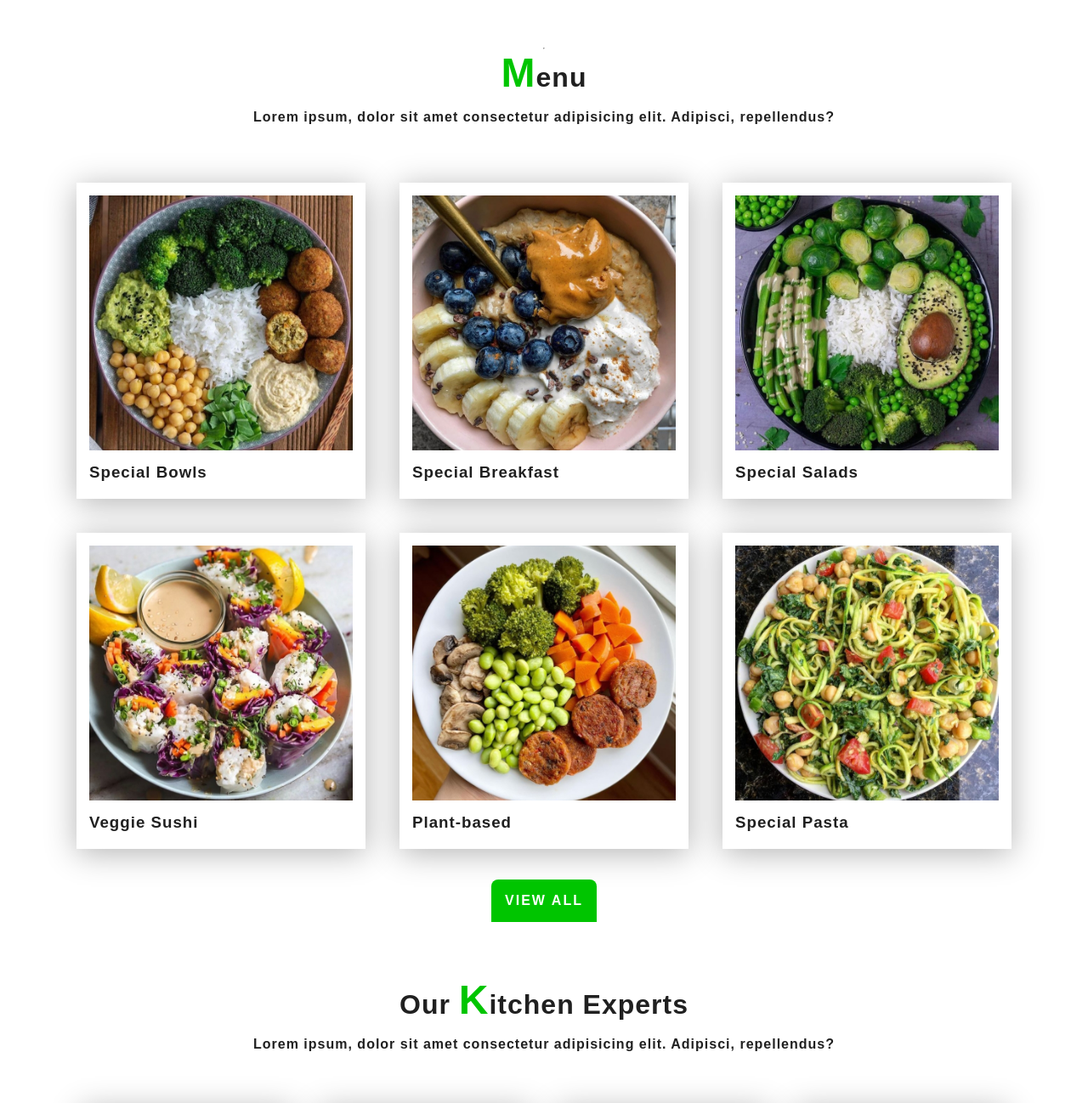
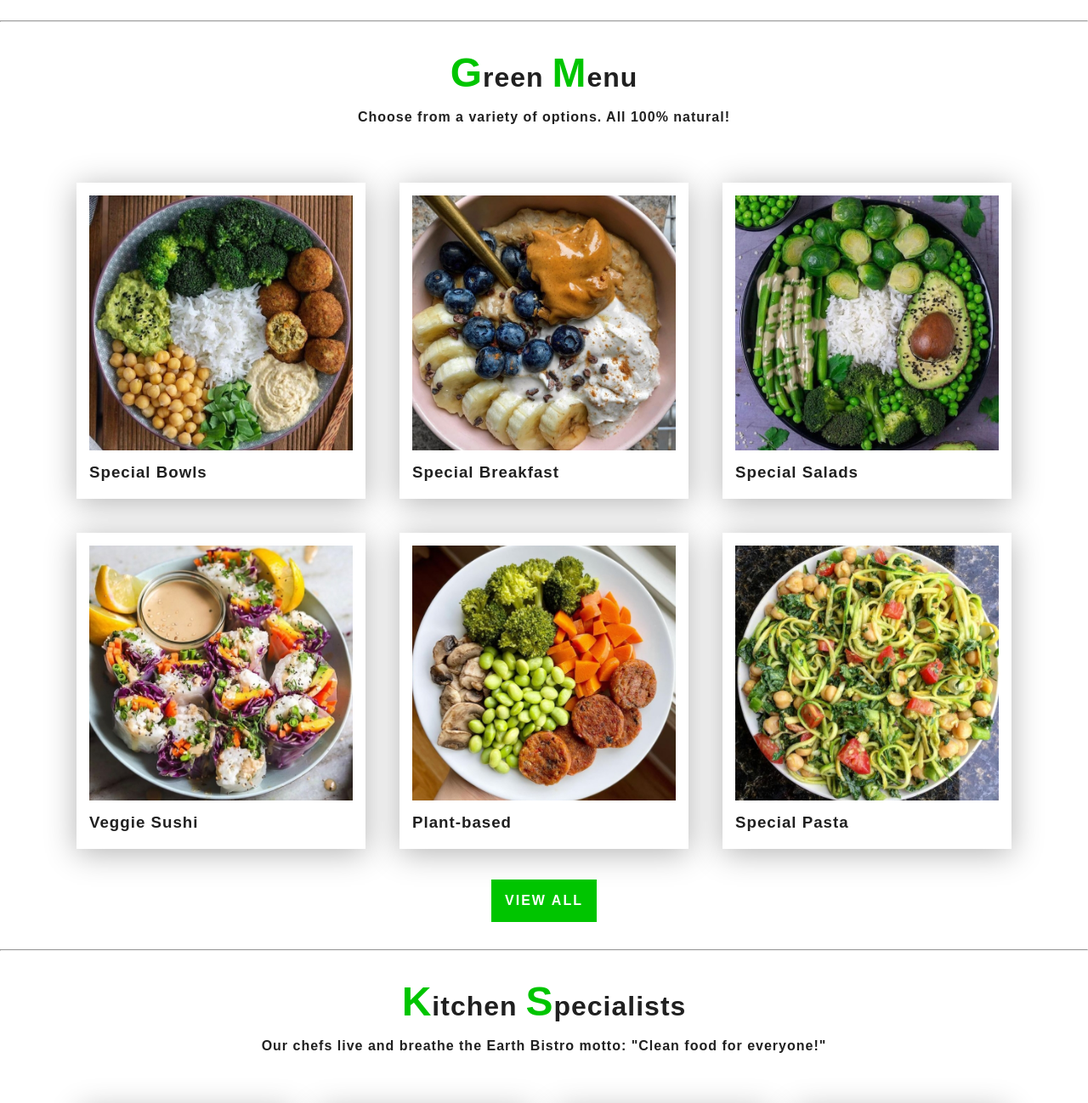
Before and after one commit to nicknavv/Veggie.com, a plain HTML site: page index.html in a window 1280 px wide. Shown: the part 1240-2538 px from the top of the page at 85% size. Drawn offline with Linux system fonts and the light colour scheme.

Commit message:
updated css styling

```diff
--- a/index.html
+++ b/index.html
@@ -61,16 +61,14 @@
         </div>
       </div>
     </section>
-
+<hr>
     <section class="menu" id="menu">
       <div class="title">
-        <hr>
-        <h2 class="titleText"><span>M</span>enu</h2>
+        <h2 class="titleText"><span>G</span>reen <span>M</span>enu</h2>
+        <p>
+         Choose from a variety of options. All 100% natural!
+        </p>
 
-        <p>
-          Lorem ipsum, dolor sit amet consectetur adipisicing elit. Adipisci,
-          repellendus?
-        </p>
       </div>
       <div class="content">
         <div class="box">
@@ -126,13 +124,12 @@
         <a href="#" class="btn">View All</a>
       </div>
     </section>
-
+<hr>
     <section class="chef" id="chef">
       <div class="title">
-        <h2 class="titleText">Our <span>K</span>itchen Experts</h2>
+        <h2 class="titleText"><span>K</span>itchen <span>S</span>pecialists</h2>
         <p>
-          Lorem ipsum, dolor sit amet consectetur adipisicing elit. Adipisci,
-          repellendus?
+          Our chefs live and breathe the Earth Bistro motto: "Clean food for everyone!"
         </p>
       </div>
       <div class="content">
@@ -141,7 +138,7 @@
             <img src="Images/expert1.jpg" />
           </div>
           <div class="text">
-            <h3>Veggie Specialist</h3>
+            <h3>Argie Hugo - Veggies</h3>
           </div>
         </div>
 
@@ -150,7 +147,7 @@
             <img src="Images/expert1.jpg" />
           </div>
           <div class="text">
-            <h3>Someone famous</h3>
+            <h3>Argie Hugo - Fruits</h3>
           </div>
         </div>
 
@@ -159,7 +156,7 @@
           <img src="Images/expert1.jpg" />
         </div>
         <div class="text">
-          <h3>Someone famous</h3>
+          <h3>Argie Hugo - Baker</h3>
         </div>
       </div>
 
@@ -168,7 +165,7 @@
           <img src="Images/expert1.jpg" />
         </div>
         <div class="text">
-          <h3>Someone famous</h3>
+          <h3>Argie Hugo - Chef</h3>
         </div>
       </div>
     </section>
--- a/styles/mainstyles.scss
+++ b/styles/mainstyles.scss
@@ -41,8 +41,6 @@ section {
   letter-spacing: 2px;
   font-weight: 800;
   transition: 0.5s;
-  border-top-left-radius: 0.5rem;
-  border-top-right-radius: 0.5rem;
 
   &:hover {
     letter-spacing: 0.5rem;
@@ -133,10 +131,10 @@ header.sticky .navigation li a {
   .content {
     max-width: 900px;
     text-align: center;
-    border-radius: 1rem;
     margin-top: 125px;
     background: #202020;
     border: 5px solid $base-green;
+    padding: 2rem;
     h2 {
       font-size: 4rem;
       color: #ffffff;
```
Also changed, not shown: styles/mainstyles.css, 1 other file.
